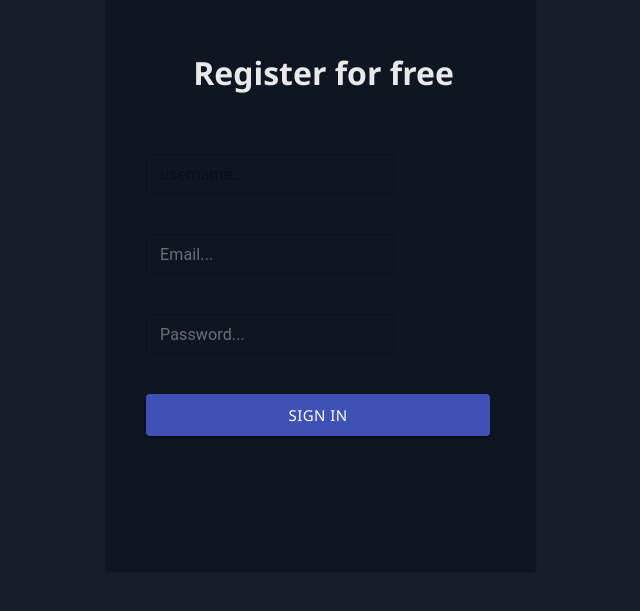
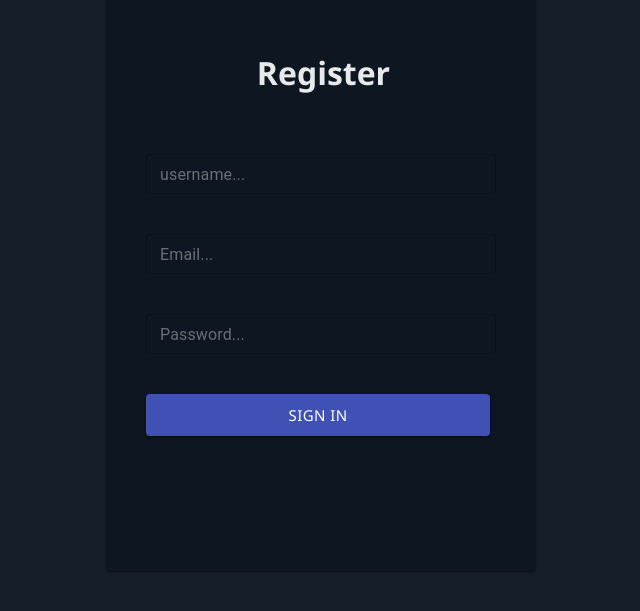
Before and after one commit to DexAsHisH/messenger, a React (Create React App) app in the folder frontend/: page /signup in a window 1280 px wide. Shown: the part 119-730 px from the top of the page, without its empty margins (319-959 px from the left). Built offline with nearby package versions, Linux system fonts and the light colour scheme.

Commit message:
fixing Register css

```diff
--- a/frontend/src/views/Authentication/Login/styles.scss
+++ b/frontend/src/views/Authentication/Login/styles.scss
@@ -20,7 +20,15 @@
 
     display: flex;
     margin-bottom: 40px;
+    width: 100%;
+
+    input {
+        color : #e8e9ea;
+        border-color: #e8e9ea;
+    }
 }
+
+
 .emailBar{
 
     display: flex;
--- a/frontend/src/views/Authentication/Signup/Signup.js
+++ b/frontend/src/views/Authentication/Signup/Signup.js
@@ -30,20 +30,20 @@ export const Signup = () => {
     return <div className="container"> <Card className="user-login">
 
 
-        <h1 className="heading">Register for free</h1>
+        <h1 className="heading">Register</h1>
 
 
         <div className="usernameBar">
-            <TextField type='username' variant='outlined' placeholder='username...' size= 'small' onChange={({ target }) => setUserName(target.value)} />
+            <TextField type='username' className="input_field" variant='outlined' placeholder='username...' size= 'small' onChange={({ target }) => setUserName(target.value)} />
         </div>
 
 
         <div className="emailBar">
-            <TextField type='email' variant='outlined' placeholder='Email...' size= 'small' onChange={({ target }) => setEmail(target.value)} />
+            <TextField type='email' className="input_field" variant='outlined' placeholder='Email...' size= 'small' onChange={({ target }) => setEmail(target.value)} />
         </div>
 
         <div className="passBar">
-            <TextField type='password' variant='outlined' placeholder='Password...' size= 'small' onChange={({ target }) => setPassword(target.value)} />
+            <TextField type='password' className="input_field" variant='outlined' placeholder='Password...' size= 'small' onChange={({ target }) => setPassword(target.value)} />
         </div>
 
 
```
Also changed, not shown: 1 other file (tests, documents, lock files or other folders).
